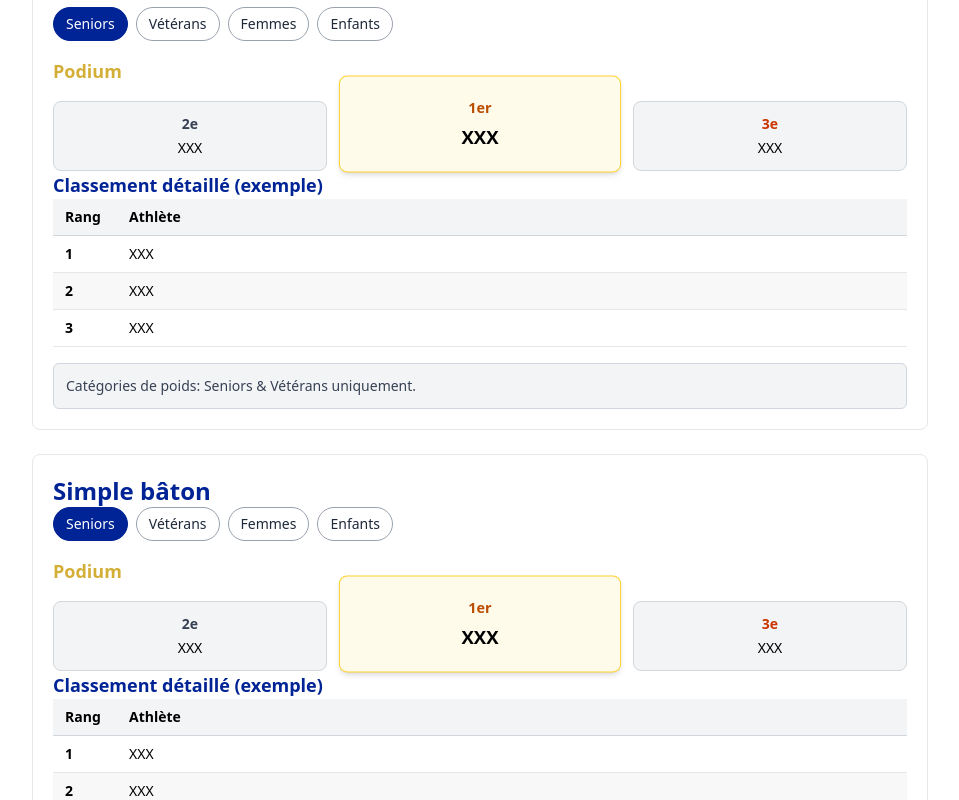
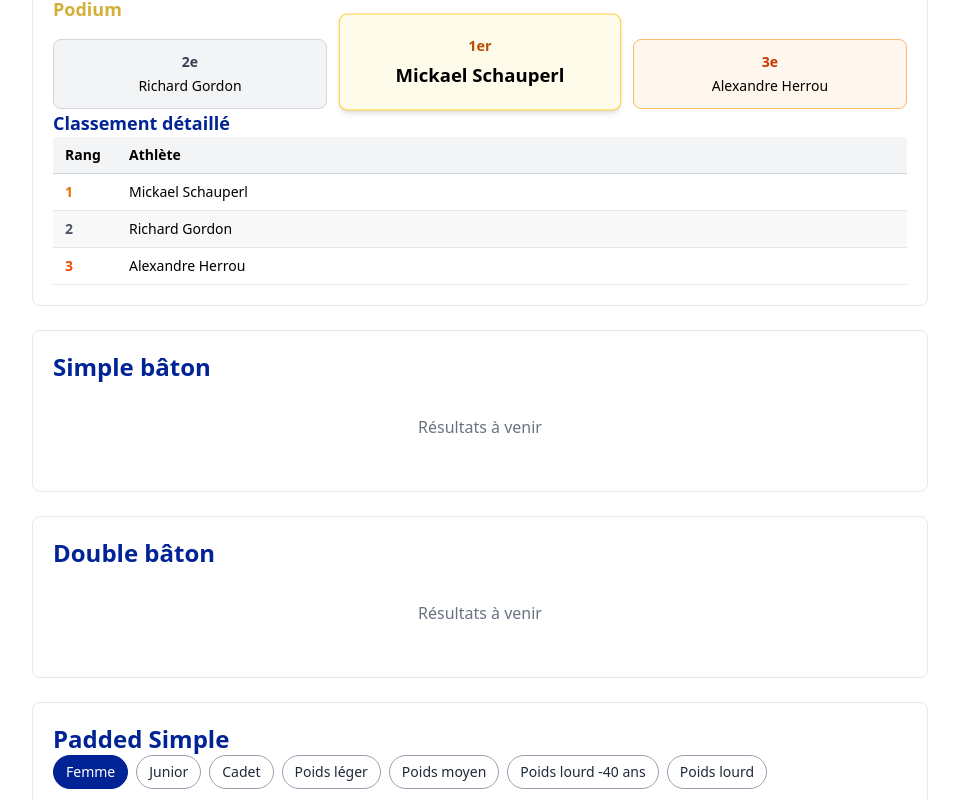
Before and after one commit to adjikpo/stickfighting_france, a Next.js app: page /resultats in a window 1280 px wide. Shown: the part 920-1720 px from the top of the page, without its empty margins (160-1119 px from the left). Built offline with nearby package versions, Linux system fonts and the light colour scheme.

Commit message:
update results page

```diff
--- a/src/app/resultats/page.tsx
+++ b/src/app/resultats/page.tsx
@@ -5,47 +5,119 @@ import Footer from "@/components/Footer";
 import { useState, useEffect } from "react";
 import { ChevronDown } from "lucide-react";
 
+type ResultEntry = {
+  first: string;
+  second: string;
+  third?: string;
+};
+
+type ResultsData = {
+  [eventId: string]: {
+    [category: string]: ResultEntry;
+  };
+};
+
+const resultsData: ResultsData = {
+  "formes-traditionnel": {
+    "homme": { first: "Richard Gordon", second: "Alexandre Herrou", third: "Roddophe Temple" },
+    "junior": { first: "Andre Alexandre", second: "-" },
+    "female": { first: "Diana Fauner", second: "Gretchen Ivey" },
+  },
+  "formes-creatif": {
+    "homme": { first: "Mickael Schauperl", second: "Richard Gordon", third: "Alexandre Herrou" },
+    "female": { first: "Diana Fauner", second: "Gretchen Ivey" },
+    "junior": { first: "Andre Alexandre", second: "-" },
+  },
+  "padded-simple": {
+    "female": { first: "Blandine Pascal", second: "Gretchen Ivey", third: "Marie Potier" },
+    "junior": { first: "Sammy Hubble", second: "Andre Alexander" },
+    "cadet": { first: "Coby BLACKSTOCK", second: "Kyllian Carmona" },
+    "lightweight": { first: "Arthur Djikpo", second: "Lamine Bensalem", third: "Liv Lam" },
+    "mediumweight": { first: "Christophe Pic", second: "Richard Gordon", third: "Christoph Kesberger" },
+    "heavyweight-under40": { first: "Christophe Diaz Otero", second: "Maxence BEROUJON", third: "Damien L-M" },
+    "heavyweight": { first: "Maxime Gaudet Trafit", second: "Roddophe Temple", third: "Leigh Mitchell" },
+  },
+  "padded-double": {
+    "female": { first: "Blandine Pascal", second: "Gretchen Ivey", third: "Marie Potier" },
+    "junior": { first: "Andre Alexander", second: "Sammy Hubble" },
+    "cadet": { first: "Coby BLACKSTOCK", second: "Kyllian Carmona" },
+    "lightweight": { first: "Arthur Djikpo", second: "Lamine Bensalem", third: "Liv Lam" },
+    "mediumweight": { first: "Musab Hadimli", second: "Richard Gordon", third: "Christophe Pic" },
+    "heavyweight-under40": { first: "Maxence BEROUJON", second: "Damien L-M" },
+    "heavyweight": { first: "Leigh Mitchell", second: "Alexandre Herrou", third: "Stéphane Vazeille" },
+  },
+  "padded-couteaux": {
+    "female": { first: "Blandine Pascal", second: "Gretchen Ivey" },
+    "lightweight": { first: "Arthur Djikpo", second: "Lamine Bensalem", third: "Liv Lam" },
+    "mediumweight": { first: "Christophe Pic", second: "Musab Hadimli", third: "Richard Gordon" },
+    "heavyweight-under40": { first: "Damien L-M", second: "Maxence BEROUJON" },
+    "heavyweight": { first: "Maxime Gaudet Trafit", second: "Leigh Mitchell", third: "Stéphane Vazeille" },
+  },
+};
+
 export default function ResultatsPage() {
   const [language, setLanguage] = useState<'fr' | 'en'>('fr');
 
   const t = {
     fr: {
-      title: "Résultats",
-      intro: "Les résultats seront publiés pendant et après l'événement.",
+      title: "Résultats WSA European Open 2025",
+      intro: "Résultats officiels du championnat",
       navIntro: "Accès rapide aux épreuves",
       comingSoon: "Résultats à venir",
       podium: "Podium",
-      tableTitle: "Classement détaillé (exemple)",
+      tableTitle: "Classement détaillé",
       rank: "Rang",
       athlete: "Athlète",
       first: "1er",
       second: "2e",
       third: "3e",
       tabs: { seniors: "Seniors", veterans: "Vétérans", women: "Femmes", children: "Enfants" },
+      weightCategories: {
+        lightweight: "Poids léger",
+        mediumweight: "Poids moyen",
+        heavyweight: "Poids lourd",
+        "heavyweight-under40": "Poids lourd -40 ans",
+        homme: "Homme",
+        female: "Femme",
+        junior: "Junior",
+        cadet: "Cadet"
+      },
       weightNoteSV: "Catégories de poids: Seniors & Vétérans uniquement.",
       weightNoteWC: "Pas de catégories de poids pour Femmes et Enfants.",
+      noResults: "Pas de résultats pour cette catégorie"
     },
     en: {
-      title: "Results",
-      intro: "Results will be published during and after the event.",
+      title: "WSA European Open 2025 Results",
+      intro: "Official championship results",
       navIntro: "Quick access to events",
       comingSoon: "Results coming soon",
       podium: "Podium",
-      tableTitle: "Detailed ranking (example)",
+      tableTitle: "Detailed ranking",
       rank: "Rank",
       athlete: "Athlete",
       first: "1st",
       second: "2nd",
       third: "3rd",
       tabs: { seniors: "Seniors", veterans: "Veterans", women: "Women", children: "Children" },
+      weightCategories: {
+        lightweight: "Lightweight",
+        mediumweight: "Mediumweight",
+        heavyweight: "Heavyweight",
+        "heavyweight-under40": "Heavyweight Under 40",
+        homme: "Men",
+        female: "Women",
+        junior: "Junior",
+        cadet: "Cadet"
+      },
       weightNoteSV: "Weight categories: Seniors & Veterans only.",
       weightNoteWC: "No weight categories for Women and Children.",
+      noResults: "No results for this category"
     },
   }[language];
 
   const categories = [
     { id: "formes-traditionnel", fr: "Formes - Traditionnel", en: "Forms - Traditional" },
-    { id: "formes-creatif", fr: "Formes - Créatif", en: "Forms - Creative" },
+    { id: "formes-creatif", fr: "Formes - Créatif (Open Form)", en: "Forms - Creative (Open Form)" },
     { id: "simple-baton", fr: "Simple bâton", en: "Single stick" },
     { id: "double-baton", fr: "Double bâton", en: "Double stick" },
     { id: "padded-simple", fr: "Padded Simple", en: "Padded Single" },
@@ -54,68 +126,94 @@ export default function ResultatsPage() {
     { id: "equipe", fr: "Équipe", en: "Team" },
   ];
 
-  // Sub-component for each event, with its own local tab state and URL hash sync
+  // Sub-component for each event with tabs for categories
   function EpreuveBlock({ sectionId }: { sectionId: string }) {
-    const validTabs = ['seniors','veterans','women','children'] as const;
-    const [tab, setTab] = useState<'seniors' | 'veterans' | 'women' | 'children'>('seniors');
-    const labels = t.tabs;
-    const isWeighted = tab === 'seniors' || tab === 'veterans';
+    const eventResults = resultsData[sectionId];
 
-    // Initialize from URL hash and listen to hash changes
-    useEffect(() => {
-      const applyFromHash = () => {
-        const raw = window.location.hash.replace('#','');
-        const [id, tabRaw] = raw.split(':');
-        if (id === sectionId && validTabs.includes(tabRaw as any)) {
-          setTab(tabRaw as typeof validTabs[number]);
+    // Determine which tabs to show based on available results
+    const availableCategories = eventResults ? Object.keys(eventResults) : [];
+
+    // Créer les tabs en fonction des catégories disponibles
+    const tabs: string[] = [];
+    const tabLabels: { [key: string]: string } = {};
+
+    // Ajouter les catégories dans l'ordre : général, âge, poids
+    ['homme', 'female', 'junior', 'cadet', 'lightweight', 'mediumweight', 'heavyweight-under40', 'heavyweight'].forEach(cat => {
+      if (availableCategories.includes(cat)) {
+        tabs.push(cat);
+        tabLabels[cat] = t.weightCategories[cat] || cat;
       }
-      };
-      applyFromHash();
-      window.addEventListener('hashchange', applyFromHash);
-      return () => window.removeEventListener('hashchange', applyFromHash);
-    }, [sectionId]);
+    });
 
-    const onSelectTab = (k: typeof validTabs[number]) => {
-      setTab(k);
-      // Persist in hash without jumping
-      const newHash = `#${sectionId}:${k}`;
-      window.history.replaceState(null, '', newHash);
-    };
+    const [activeTab, setActiveTab] = useState<string>(tabs[0] || 'homme');
+
+    // Si pas de résultats du tout pour cette épreuve
+    if (!eventResults || tabs.length === 0) {
+      return (
+        <div className="text-center text-gray-500 py-8">
+          {t.comingSoon}
+        </div>
+      );
+    }
+
+    const currentResult = eventResults[activeTab];
+    const hasThird = currentResult?.third && currentResult.third !== '-';
 
     return (
       <div>
-        {/* Tabs */}
+        {/* Tabs si plus d'une catégorie */}
+        {tabs.length > 1 && (
           <div className="flex flex-wrap gap-2 mb-4">
-          {validTabs.map((k) => (
+            {tabs.map((tab) => (
               <button
-              key={k}
-              onClick={() => onSelectTab(k)}
-              className={`${tab === k ? 'bg-[var(--france-bleu)] text-white border-[var(--france-bleu)]' : 'bg-white text-gray-800 border-gray-400'} border px-3 py-1.5 rounded-full text-sm transition-colors`}
+                key={tab}
+                onClick={() => setActiveTab(tab)}
+                className={`${
+                  activeTab === tab
+                    ? 'bg-[var(--france-bleu)] text-white border-[var(--france-bleu)]'
+                    : 'bg-white text-gray-800 border-gray-400'
+                } border px-3 py-1.5 rounded-full text-sm transition-colors`}
                 type="button"
               >
-              {labels[k]}
+                {tabLabels[tab]}
               </button>
             ))}
           </div>
+        )}
 
+        {/* Afficher la catégorie si une seule */}
+        {tabs.length === 1 && (
+          <h3 className="text-lg font-semibold text-[var(--france-bleu)] mb-3">
+            {tabLabels[tabs[0]]}
+          </h3>
+        )}
+
+        {currentResult && (
+          <>
             {/* Podium */}
             <h3 className="text-base md:text-lg font-semibold text-[var(--or-default)] mb-3">{t.podium}</h3>
             <div className="grid grid-cols-3 gap-3 md:gap-4 items-end">
               {/* Silver */}
               <div className="rounded-lg border border-gray-300 p-3 text-center bg-gray-100">
                 <div className="text-sm font-bold text-gray-700 mb-1">{t.second}</div>
-            <div className="text-sm">XXX</div>
+                <div className="text-sm font-medium">{currentResult.second}</div>
               </div>
               {/* Gold (larger, centered) */}
               <div className="rounded-lg border border-amber-300 p-4 md:p-5 text-center bg-amber-50 shadow-md -mt-1 md:-mt-2 scale-[1.03]">
                 <div className="text-sm font-bold text-amber-700 mb-1">{t.first}</div>
-            <div className="text-base md:text-lg font-semibold">XXX</div>
+                <div className="text-base md:text-lg font-semibold">{currentResult.first}</div>
               </div>
               {/* Bronze */}
-          <div className="rounded-lg border border-gray-300 p-3 text-center bg-gray-100">
+              {hasThird ? (
+                <div className="rounded-lg border border-orange-300 p-3 text-center bg-orange-50">
                   <div className="text-sm font-bold text-orange-700 mb-1">{t.third}</div>
-            <div className="text-sm">XXX</div>
+                  <div className="text-sm font-medium">{currentResult.third}</div>
                 </div>
+              ) : (
+                <div className="rounded-lg border border-gray-200 p-3 text-center bg-gray-50">
+                  <div className="text-sm text-gray-400">-</div>
+                </div>
+              )}
             </div>
 
             {/* Table */}
@@ -130,25 +228,31 @@ export default function ResultatsPage() {
                 </thead>
                 <tbody>
                   <tr>
-                <td className="px-3 py-2 border-b border-gray-200 font-semibold">1</td>
-                <td className="px-3 py-2 border-b border-gray-200">XXX</td>
+                    <td className="px-3 py-2 border-b border-gray-200 font-semibold text-amber-600">1</td>
+                    <td className="px-3 py-2 border-b border-gray-200 font-medium">{currentResult.first}</td>
                   </tr>
                   <tr className="bg-gray-100/60">
-                <td className="px-3 py-2 border-b border-gray-200 font-semibold">2</td>
-                <td className="px-3 py-2 border-b border-gray-200">XXX</td>
+                    <td className="px-3 py-2 border-b border-gray-200 font-semibold text-gray-600">2</td>
+                    <td className="px-3 py-2 border-b border-gray-200">{currentResult.second}</td>
                   </tr>
+                  {hasThird && (
                     <tr>
-                <td className="px-3 py-2 border-b border-gray-200 font-semibold">3</td>
-                <td className="px-3 py-2 border-b border-gray-200">XXX</td>
+                      <td className="px-3 py-2 border-b border-gray-200 font-semibold text-orange-600">3</td>
+                      <td className="px-3 py-2 border-b border-gray-200">{currentResult.third}</td>
                     </tr>
+                  )}
                 </tbody>
               </table>
             </div>
 
-        {/* Weight note */}
+            {/* Note sur les catégories de poids si applicable */}
+            {(activeTab.includes('weight') || activeTab.includes('heavyweight')) && (
               <div className="mt-4 text-xs md:text-sm text-gray-700 bg-gray-100 border border-gray-300 rounded-md p-3">
-          {isWeighted ? t.weightNoteSV : t.weightNoteWC}
+                {language === 'fr' ? 'Catégorie de poids' : 'Weight category'}
               </div>
+            )}
+          </>
+        )}
       </div>
     );
   }
```
Lines whose indentation alone changed are shown as unchanged.
